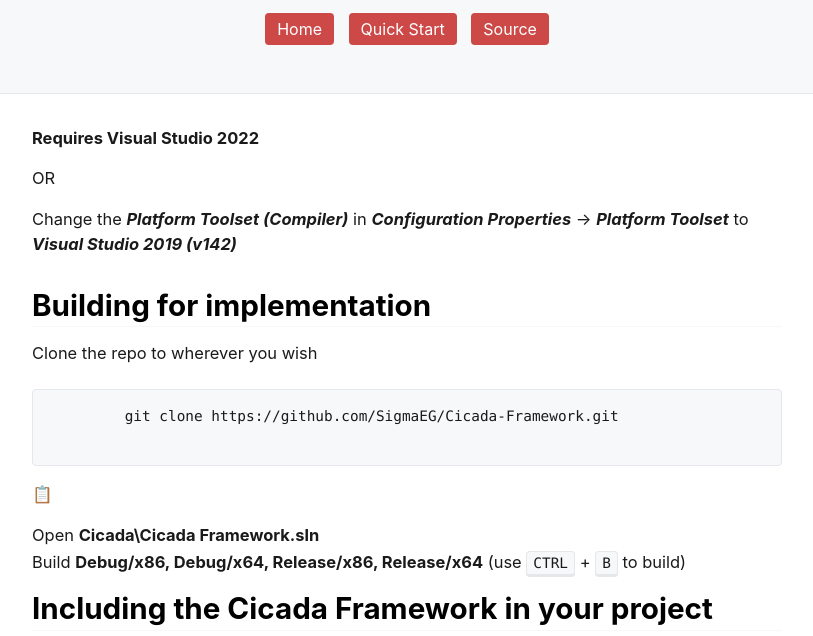
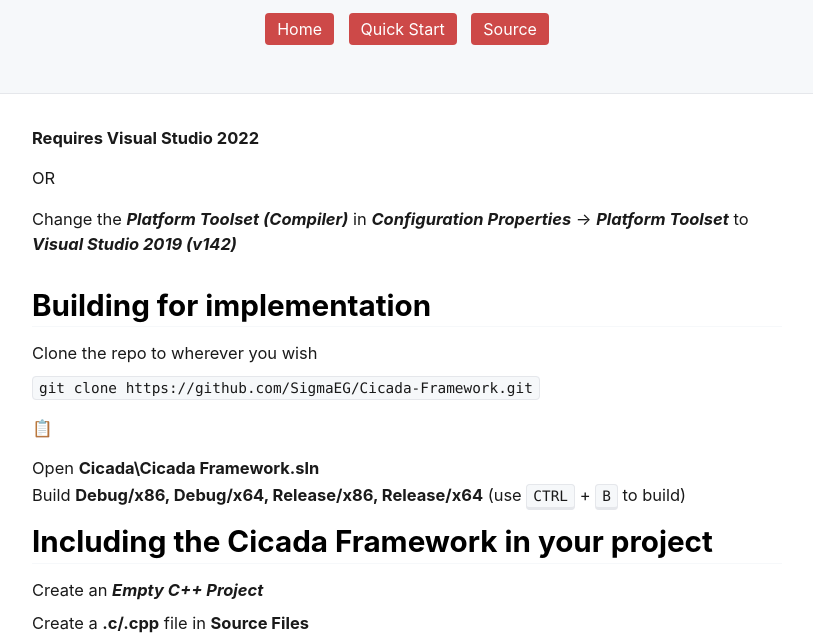
Before and after one commit to rowandevving/cicada-framework-website, a plain HTML site: page quick-start.html in a window 1280 px wide. Shown: the part 104-740 px from the top of the page, without its empty margins (233-1046 px from the left). Drawn offline with nearby package versions, Linux system fonts and the light colour scheme; a web font is replaced by a local one.

Commit message:
please work

```diff
--- a/quick-start.html
+++ b/quick-start.html
@@ -43,12 +43,7 @@
     <p>Change the <strong><i>Platform Toolset (Compiler)</i></strong> in <strong><i>Configuration Properties</i></strong> -> <strong><i>Platform Toolset</i></strong> to <strong><i>Visual Studio 2019 (v142)</i></strong></p>
     <h2>Building for implementation</h2>
     <p style="line-height: 1cm;" class="instruction">Clone the repo to wherever you wish</p>
-    <p>
-        <pre>
-        git clone https://github.com/SigmaEG/Cicada-Framework.git
-        </pre>
-        <p @click="navigator.clipboard.writeText("git clone https://github.com/SigmaEG/Cicada-Framework.git")">📋</p>
-    </p>
+    <p><code>git clone https://github.com/SigmaEG/Cicada-Framework.git</code><div @click="navigator.clipboard.writeText("git clone https://github.com/SigmaEG/Cicada-Framework.git")">📋</div></p>
     <p class="instruction">Open <strong>Cicada\Cicada Framework.sln</strong></p>
     <p class="instruction">Build <strong>Debug/x86, Debug/x64, Release/x86, Release/x64</strong> (use <kbd>CTRL</kbd> + <kbd>B</kbd> to build)</p>
     <h2>Including the Cicada Framework in your project</h2>
```
